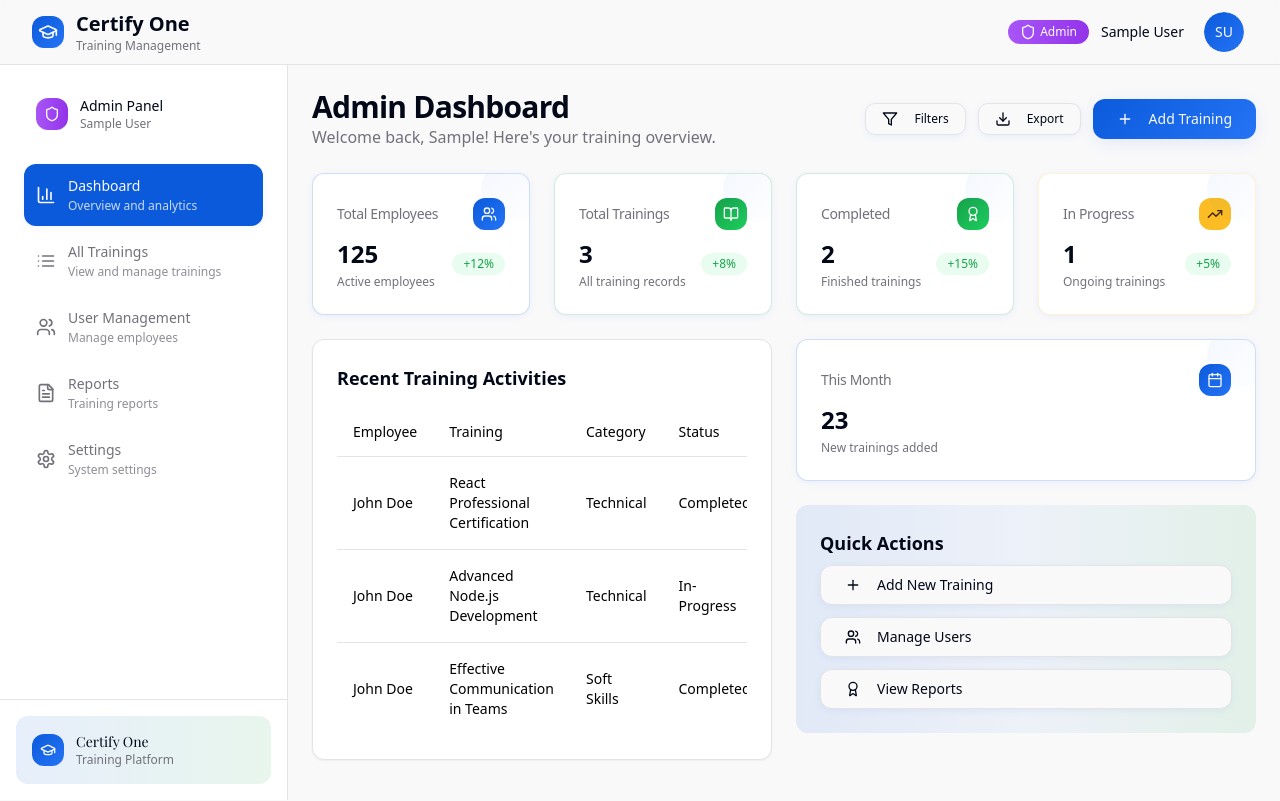
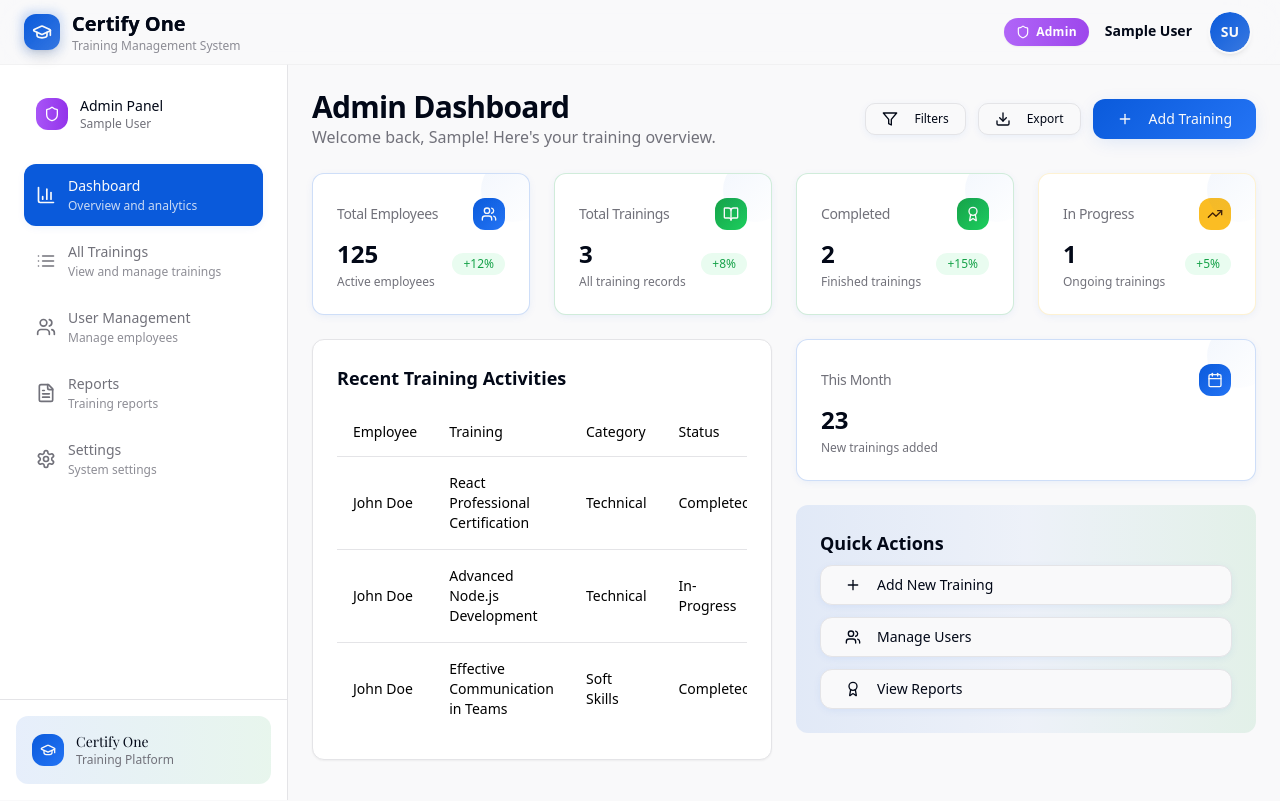
Before and after one commit to HayyanTariq/admin-employee-dashboards, a React (Vite) app: page /admin/dashboard in a window 1280 px wide. Built offline with nearby package versions, Linux system fonts and the light colour scheme; sample sign-in values are in the browser's storage.

Commit message:
Fix header UI and prepare for Supabase
Improve header UI and prepare the project for Supabase integration, anticipating future backend changes.

```diff
--- a/src/components/Layout/Header.tsx
+++ b/src/components/Layout/Header.tsx
@@ -36,122 +36,151 @@ export const Header = () => {
   };
 
   const getRoleIcon = (role: string) => {
-    return role === 'admin' ? <Shield className="h-4 w-4" /> : <User className="h-4 w-4" />;
+    return role === 'admin' ? <Shield className="h-3.5 w-3.5" /> : <User className="h-3.5 w-3.5" />;
   };
 
-  const getRoleBadgeColor = (role: string) => {
+  const getRoleBadge = (role: string) => {
     return role === 'admin'
-      ? 'bg-gradient-to-r from-purple-500 to-purple-600 text-white'
-      : 'bg-gradient-to-r from-blue-500 to-blue-600 text-white';
+      ? 'bg-gradient-to-r from-purple-500/90 to-purple-600/90 text-white shadow-sm'
+      : 'bg-gradient-to-r from-blue-500/90 to-blue-600/90 text-white shadow-sm';
   };
 
   return (
-    <header className="sticky top-0 z-50 w-full border-b bg-background/95 backdrop-blur supports-[backdrop-filter]:bg-background/60">
-      <div className="flex h-16 items-center justify-between px-4 lg:px-6 xl:px-8 max-w-none w-full">
+    <header className="sticky top-0 z-50 w-full border-b border-border/40 bg-background/80 backdrop-blur-xl supports-[backdrop-filter]:bg-background/60">
+      <div className="container flex h-16 max-w-screen-2xl items-center justify-between px-4 md:px-6">
+        {/* Brand Section */}
         <div className="flex items-center space-x-4">
           <div className="flex items-center space-x-3">
-            <div className="h-8 w-8 gradient-primary rounded-lg flex items-center justify-center">
-              <GraduationCap className="h-5 w-5 text-primary-foreground" />
+            <div className="relative">
+              <div className="h-9 w-9 rounded-xl bg-gradient-to-br from-primary to-primary/80 shadow-lg flex items-center justify-center">
+                <GraduationCap className="h-5 w-5 text-primary-foreground" />
+              </div>
+              <div className="absolute -inset-1 rounded-xl bg-gradient-to-br from-primary/20 to-primary/10 blur-sm -z-10" />
             </div>
             <div className="hidden sm:block">
-              <h1 className="text-xl font-bold">Certify One</h1>
-              <p className="text-xs text-muted-foreground">Training Management</p>
+              <h1 className="text-xl font-bold bg-gradient-to-r from-foreground to-foreground/80 bg-clip-text">
+                Certify One
+              </h1>
+              <p className="text-xs text-muted-foreground/80 font-medium">Training Management System</p>
             </div>
             <div className="sm:hidden">
-              <h1 className="text-lg font-bold">Certify One</h1>
+              <h1 className="text-lg font-bold bg-gradient-to-r from-foreground to-foreground/80 bg-clip-text">
+                Certify One
+              </h1>
             </div>
           </div>
         </div>
 
-        <div className="flex items-center space-x-2 sm:space-x-4">
-          <div className="hidden md:flex items-center space-x-3">
-            <div className={`px-3 py-1 rounded-full text-xs font-medium flex items-center space-x-1 ${getRoleBadgeColor(user.role)}`}>
+        {/* User Section */}
+        <div className="flex items-center space-x-3">
+          {/* User Info - Hidden on mobile */}
+          <div className="hidden lg:flex items-center space-x-4">
+            <div className={`px-3 py-1.5 rounded-full text-xs font-semibold flex items-center space-x-1.5 ${getRoleBadge(user.role)}`}>
               {getRoleIcon(user.role)}
-              <span className="capitalize">{user.role}</span>
+              <span className="capitalize tracking-wide">{user.role}</span>
             </div>
-            <div className="text-right">
-              <p className="text-sm font-medium">{user.firstName} {user.lastName}</p>
-              <p className="text-xs text-muted-foreground">{user.department}</p>
+            <div className="text-right space-y-0.5">
+              <p className="text-sm font-semibold text-foreground">{user.firstName} {user.lastName}</p>
+              <p className="text-xs text-muted-foreground/70 font-medium">{user.department}</p>
             </div>
           </div>
 
+          {/* User Avatar Dropdown */}
           <DropdownMenu>
             <DropdownMenuTrigger asChild>
-              <Button variant="ghost" className="relative h-10 w-10 rounded-full">
-                <Avatar className="h-10 w-10">
+              <Button
+                variant="ghost"
+                className="relative h-11 w-11 rounded-full border-2 border-transparent hover:border-border/50 transition-all duration-200"
+              >
+                <Avatar className="h-10 w-10 ring-2 ring-background shadow-md">
                   <AvatarImage src={user.avatar} alt={user.firstName} />
-                  <AvatarFallback className="gradient-primary text-primary-foreground">
+                  <AvatarFallback className="bg-gradient-to-br from-primary to-primary/80 text-primary-foreground font-semibold text-sm">
                     {getInitials(user.firstName, user.lastName)}
                   </AvatarFallback>
                 </Avatar>
               </Button>
             </DropdownMenuTrigger>
-            <DropdownMenuContent className="w-64" align="end" forceMount>
-              <DropdownMenuLabel className="font-normal">
-                <div className="flex flex-col space-y-2">
-                  <div className="flex items-center space-x-2">
-                    <p className="text-sm font-medium">{user.firstName} {user.lastName}</p>
-                    <div className={`px-2 py-0.5 rounded text-xs font-medium flex items-center space-x-1 ${getRoleBadgeColor(user.role)}`}>
-                      {getRoleIcon(user.role)}
-                      <span className="capitalize">{user.role}</span>
+            <DropdownMenuContent className="w-72 p-2" align="end" forceMount>
+              <DropdownMenuLabel className="font-normal p-3">
+                <div className="flex flex-col space-y-3">
+                  <div className="flex items-center space-x-3">
+                    <Avatar className="h-10 w-10">
+                      <AvatarImage src={user.avatar} alt={user.firstName} />
+                      <AvatarFallback className="bg-gradient-to-br from-primary to-primary/80 text-primary-foreground font-semibold">
+                        {getInitials(user.firstName, user.lastName)}
+                      </AvatarFallback>
+                    </Avatar>
+                    <div className="flex-1 space-y-1">
+                      <p className="text-sm font-semibold text-foreground">{user.firstName} {user.lastName}</p>
+                      <div className={`px-2 py-1 rounded-md text-xs font-semibold flex items-center space-x-1 w-fit ${getRoleBadge(user.role)}`}>
+                        {getRoleIcon(user.role)}
+                        <span className="capitalize">{user.role}</span>
+                      </div>
                     </div>
                   </div>
-                  <p className="text-xs text-muted-foreground">{user.email}</p>
-                  <p className="text-xs text-muted-foreground">{user.department}</p>
+                  <div className="space-y-1 pt-2 border-t border-border/50">
+                    <p className="text-xs text-muted-foreground font-medium">{user.email}</p>
+                    <p className="text-xs text-muted-foreground/70">{user.department}</p>
+                  </div>
                 </div>
               </DropdownMenuLabel>
-              <DropdownMenuSeparator />
 
-              <DropdownMenuItem onClick={toggleTheme} className="cursor-pointer">
+              <DropdownMenuSeparator className="my-2" />
+
+              <DropdownMenuItem onClick={toggleTheme} className="cursor-pointer py-2.5 px-3">
                 {theme === 'light' ? (
                   <>
-                    <Moon className="mr-2 h-4 w-4" />
-                    <span>Dark Mode</span>
+                    <Moon className="mr-3 h-4 w-4" />
+                    <span className="font-medium">Dark Mode</span>
                   </>
                 ) : (
                   <>
-                    <Sun className="mr-2 h-4 w-4" />
-                    <span>Light Mode</span>
+                    <Sun className="mr-3 h-4 w-4" />
+                    <span className="font-medium">Light Mode</span>
                   </>
                 )}
               </DropdownMenuItem>
 
               <DropdownMenuSub>
-                <DropdownMenuSubTrigger className="cursor-pointer">
-                  <Type className="mr-2 h-4 w-4" />
-                  <span>Font Size</span>
+                <DropdownMenuSubTrigger className="cursor-pointer py-2.5 px-3">
+                  <Type className="mr-3 h-4 w-4" />
+                  <span className="font-medium">Font Size</span>
                 </DropdownMenuSubTrigger>
-                <DropdownMenuSubContent>
+                <DropdownMenuSubContent className="p-1">
                   <DropdownMenuItem
                     onClick={() => setFontSize('small')}
-                    className={fontSize === 'small' ? 'bg-accent' : ''}
+                    className={`cursor-pointer py-2 ${fontSize === 'small' ? 'bg-accent text-accent-foreground' : ''}`}
                   >
-                    Small
+                    <span className="font-medium">Small</span>
                   </DropdownMenuItem>
                   <DropdownMenuItem
                     onClick={() => setFontSize('medium')}
-                    className={fontSize === 'medium' ? 'bg-accent' : ''}
+                    className={`cursor-pointer py-2 ${fontSize === 'medium' ? 'bg-accent text-accent-foreground' : ''}`}
                   >
-                    Medium
+                    <span className="font-medium">Medium</span>
                   </DropdownMenuItem>
                   <DropdownMenuItem
                     onClick={() => setFontSize('large')}
-                    className={fontSize === 'large' ? 'bg-accent' : ''}
+                    className={`cursor-pointer py-2 ${fontSize === 'large' ? 'bg-accent text-accent-foreground' : ''}`}
                   >
-                    Large
+                    <span className="font-medium">Large</span>
                   </DropdownMenuItem>
                 </DropdownMenuSubContent>
               </DropdownMenuSub>
 
-              <DropdownMenuItem className="cursor-pointer">
-                <Settings className="mr-2 h-4 w-4" />
-                <span>Settings</span>
+              <DropdownMenuItem className="cursor-pointer py-2.5 px-3">
+                <Settings className="mr-3 h-4 w-4" />
+                <span className="font-medium">Settings</span>
               </DropdownMenuItem>
 
-              <DropdownMenuSeparator />
-              <DropdownMenuItem onClick={logout} className="cursor-pointer text-destructive">
-                <LogOut className="mr-2 h-4 w-4" />
-                <span>Log out</span>
+              <DropdownMenuSeparator className="my-2" />
+
+              <DropdownMenuItem
+                onClick={logout}
+                className="cursor-pointer text-destructive hover:text-destructive py-2.5 px-3 focus:text-destructive"
+              >
+                <LogOut className="mr-3 h-4 w-4" />
+                <span className="font-medium">Sign Out</span>
               </DropdownMenuItem>
             </DropdownMenuContent>
           </DropdownMenu>
```
